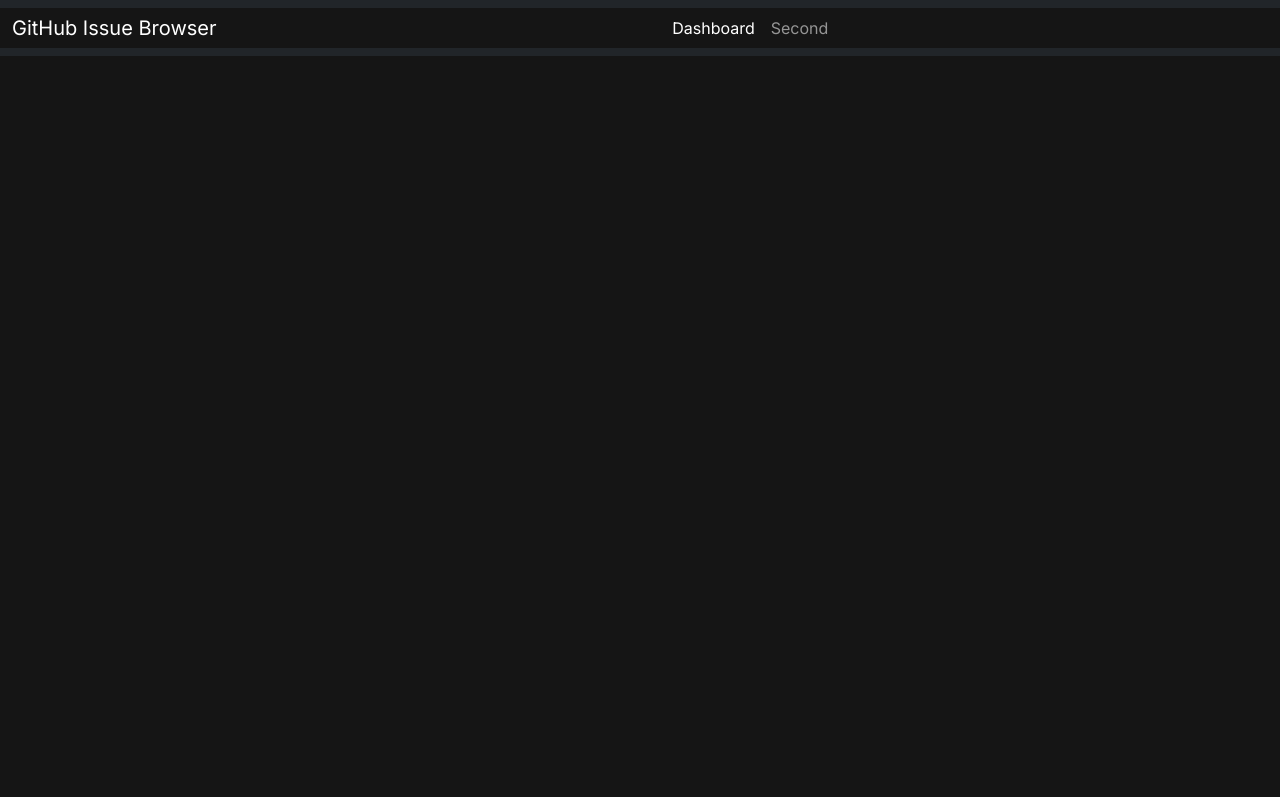
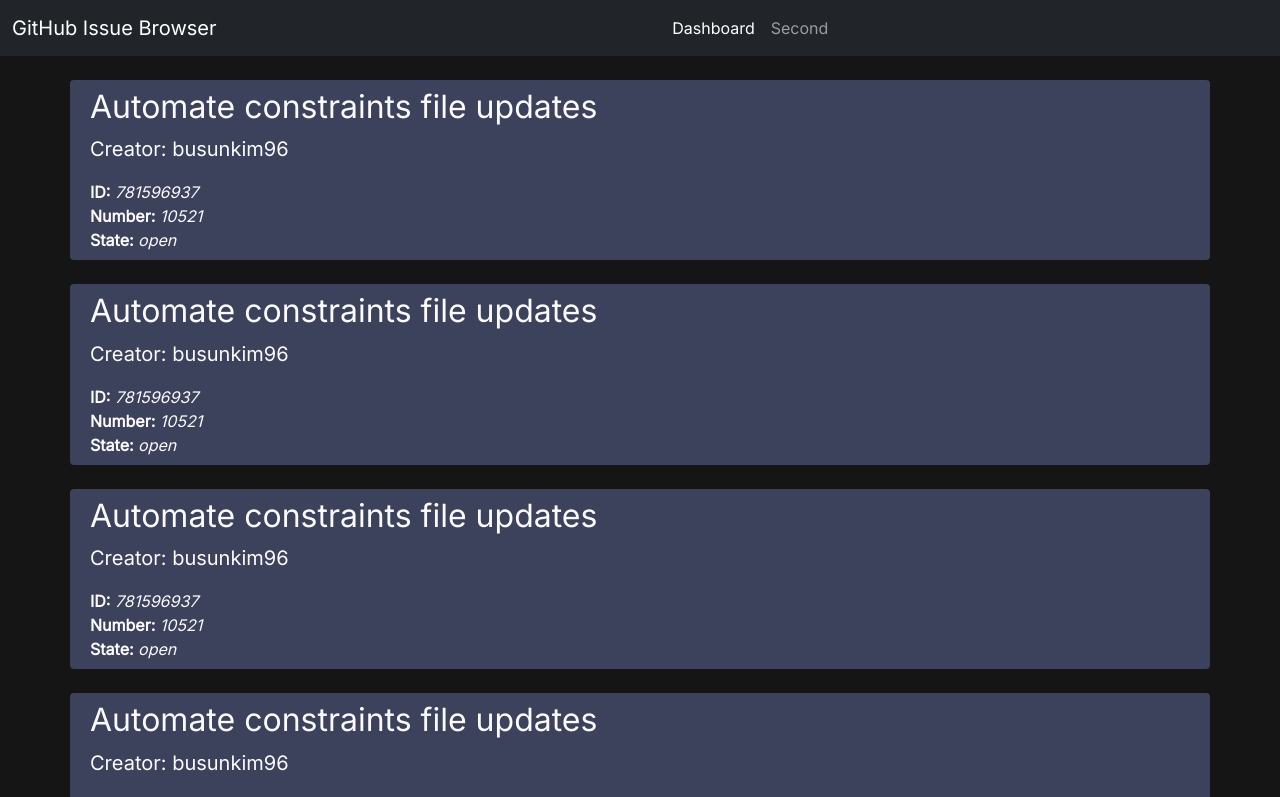
Before and after one commit to k-le/github-issue-browser, an Angular app: page /issues in a window 1280 px wide. Before the commit this address led to /. Shown: the top 797 px of the page. Built offline with nearby package versions, Linux system fonts and the light colour scheme.

Commit message:
Added ssubscriptions in RepoIssueComponent to fetch data; added styles to RepoIssueComponent; created mock issue data array

```diff
--- a/src/app/GitIssue.ts
+++ b/src/app/GitIssue.ts
@@ -1,5 +1,5 @@
 export interface GitIssue {
-  url: string;
+  html_url: string;
   id: number;
   number: number;
   title: string;
@@ -7,3 +7,51 @@ export interface GitIssue {
   state: string;
   timeCreated: string;
 }
+
+export const mockIssues: GitIssue[] = [
+  {
+    html_url: 'https://github.com/googleapis/google-cloud-python/issues/10521',
+    id: 781596937,
+    number: 10521,
+    title: 'Automate constraints file updates',
+    userLogin: 'busunkim96',
+    state: 'open',
+    timeCreated: '"2021-01-07T20:43:30Z"',
+  },
+  {
+    html_url: 'https://github.com/googleapis/google-cloud-python/issues/10521',
+    id: 781596937,
+    number: 10521,
+    title: 'Automate constraints file updates',
+    userLogin: 'busunkim96',
+    state: 'open',
+    timeCreated: '"2021-01-07T20:43:30Z"',
+  },
+  {
+    html_url: 'https://github.com/googleapis/google-cloud-python/issues/10521',
+    id: 781596937,
+    number: 10521,
+    title: 'Automate constraints file updates',
+    userLogin: 'busunkim96',
+    state: 'open',
+    timeCreated: '"2021-01-07T20:43:30Z"',
+  },
+  {
+    html_url: 'https://github.com/googleapis/google-cloud-python/issues/10521',
+    id: 781596937,
+    number: 10521,
+    title: 'Automate constraints file updates',
+    userLogin: 'busunkim96',
+    state: 'open',
+    timeCreated: '"2021-01-07T20:43:30Z"',
+  },
+  {
+    html_url: 'https://github.com/googleapis/google-cloud-python/issues/10521',
+    id: 781596937,
+    number: 10521,
+    title: 'Automate constraints file updates',
+    userLogin: 'busunkim96',
+    state: 'open',
+    timeCreated: '"2021-01-07T20:43:30Z"',
+  },
+];
--- a/src/app/app-routing.module.ts
+++ b/src/app/app-routing.module.ts
@@ -6,7 +6,7 @@ import { RepoIssuesComponent } from './repo-issues/repo-issues.component';
 
 const routes: Routes = [
   { path: 'dashboard', component: DashboardComponent },
-  { path: 'issues/:owner/:repo', component: RepoIssuesComponent },
+  { path: 'issues', component: RepoIssuesComponent },
 ];
 
 @NgModule({
--- a/src/app/app.component.css
+++ b/src/app/app.component.css
@@ -1,3 +1,4 @@
 main {
+  background-color: var(--black);
   min-height: 100vh;
 }
--- a/src/app/dashboard/dashboard.component.html
+++ b/src/app/dashboard/dashboard.component.html
@@ -19,7 +19,7 @@
         *ngIf="owner.invalid && (owner.dirty || owner.touched)"
         class="alert alert-danger"
       >
-        GitHub Owner is required and must be at least 1 character long.
+        GitHub Owner must be at least 1 character long.
       </div>
       <div class="form-group mb-3">
         <label for="repo" class="form-label required">GitHub Repository:</label>
@@ -36,7 +36,7 @@
         *ngIf="repo.invalid && (repo.dirty || repo.touched)"
         class="alert alert-danger"
       >
-        GitHub Repository is required and must be at least 1 character long.
+        GitHub Repository must be at least 1 character long.
       </div>
       <div>
         <button
--- a/src/app/dashboard/dashboard.component.ts
+++ b/src/app/dashboard/dashboard.component.ts
@@ -14,8 +14,8 @@ import { GitIssue } from '../GitIssue';
 })
 export class DashboardComponent implements OnInit {
   gitInfoForm = this.formBuilder.group({
-    owner: ['', [Validators.required, Validators.minLength(1)]],
-    repo: ['', [Validators.required, Validators.minLength(1)]],
+    owner: ['', [Validators.required]],
+    repo: ['', [Validators.required]],
   });
 
   constructor(
@@ -39,11 +39,10 @@ export class DashboardComponent implements OnInit {
     const gitRepo: string = this.gitInfoForm.value.repo;
 
     if (this.gitInfoForm.valid) {
-      window.alert(`Searching:
-    Owner: ${gitOwner}
-    Repo: ${gitRepo}`);
-      this.router.navigateByUrl(`/issues/${gitOwner}/${gitRepo}`);
       this.gitInfoForm.reset();
+      this.router.navigate(['/issues'], {
+        queryParams: { gitOwner: gitOwner, gitRepo: gitRepo },
+      });
     }
   }
 }
--- a/src/app/git-hub-api.service.ts
+++ b/src/app/git-hub-api.service.ts
@@ -1,10 +1,10 @@
 import { Injectable } from '@angular/core';
 import { HttpClient } from '@angular/common/http';
 
-import { Observable, throwError } from 'rxjs';
-import { catchError, retry, map } from 'rxjs/operators';
+import { Observable, of, throwError } from 'rxjs';
+import { catchError, retry, map, tap } from 'rxjs/operators';
 
-import { GitIssue } from './GitIssue';
+import { GitIssue, mockIssues } from './GitIssue';
 
 @Injectable({
   providedIn: 'root',
@@ -14,8 +14,8 @@ export class GitHubAPIService {
 
   /**
    * Creates the GitHub API URL for a desired GitHub owner and repository.
-   * @param owner Owner of GitHub repository.
-   * @param repo Designated GitHub repository.
+   * @param owner - Owner of GitHub repository.
+   * @param repo - Designated GitHub repository.
    * @returns Endpoint URL of GitHub API to fetch data from.
    */
   private getIssuesURL(owner: string, repo: string): string {
@@ -24,12 +24,36 @@ export class GitHubAPIService {
   }
 
   /**
+   * Handle the HTTP operation that failed.
+   * Let the app continue.
+   * @param operation - Name of the operation that failed.
+   * @param result - Optional value to return as the observable result.
+   */
+  private handleError<T>(operation = 'operation', result?: T) {
+    return (error: any): Observable<T> => {
+      // Log to the console (but we want to send the error to a logging infrastructure).
+      console.error(error);
+
+      // Allow the app to keep running by returning an empty result.
+      return of(result as T);
+    };
+  }
+
+  /**
    * GET GitHub Issues from the GitHub API.
-   * @param issueUrl Endpoint URL of GitHub API to fetch issues from.
-   * @returns Observable of type GitIssue that contains all issues fetched from the repository.
+   * @param issueUrl - Endpoint URL of GitHub API to fetch issues from.
+   * @returns - Observable of type GitIssue that contains all issues fetched from the repository.
    */
+  // getGitHubIssues(owner: string, repo: string): Observable<GitIssue[]> {
+  //   const repoIssuesUrl: string = this.getIssuesURL(owner, repo);
+  //   return this.http.get<GitIssue[]>(repoIssuesUrl).pipe(
+  //     tap((_) => window.alert(`Fetched issues from /${owner}/${repo}`)),
+  //     catchError(this.handleError<GitIssue[]>('getGitHubIssues', []))
+  //   );
+  // }
+
   getGitHubIssues(owner: string, repo: string): Observable<GitIssue[]> {
-    const repoIssuesUrl: string = this.getIssuesURL(owner, repo);
-    return this.http.get<GitIssue[]>(repoIssuesUrl);
+    const issues = of(mockIssues);
+    return issues;
   }
 }
--- a/src/app/repo-issues/repo-issues.component.css
+++ b/src/app/repo-issues/repo-issues.component.css
@@ -0,0 +1,49 @@
+a {
+  text-decoration: none;
+}
+
+.issue-box {
+  background-color: var(--grey-blue);
+  border-radius: 4px;
+  transition-duration: 200ms;
+}
+
+.issue-box a {
+  color: var(--lightest-purple);
+  display: inline-block;
+  position: relative;
+}
+
+.issue-box a::after {
+  content: "";
+  position: absolute;
+  bottom: 5%;
+  left: 0;
+  width: 100%;
+  height: 0.1rem;
+  background-color: var(--light-purple);
+  opacity: 1;
+  transform: scale(0);
+  transform-origin: center;
+  transition: transform 500ms;
+}
+
+.issue-box a:hover::after,
+.issue-box a:focus::after {
+  transform: scale(1);
+}
+
+.issue-box:hover {
+  background-color: var(--dark-gb);
+  cursor: pointer;
+}
+
+.issue-content {
+  box-sizing: border-box;
+  padding: 8px;
+}
+
+.issue-creator {
+  font-size: 1.25rem;
+  transition: 100ms;
+}
--- a/src/app/repo-issues/repo-issues.component.html
+++ b/src/app/repo-issues/repo-issues.component.html
@@ -1 +1,23 @@
-<p>repo-issues works!</p>
+<a *ngFor="let issue of gitIssues" [attr.href]="issue.html_url" target="_blank">
+  <div class="container issue-box mt-4">
+    <div class="issue-content">
+      <h2>
+        <a [attr.href]="issue.html_url" target="_blank">{{ issue.title }}</a>
+      </h2>
+      <p class="issue-creator">
+        <a [attr.href]="'https://github.com/' + issue.userLogin" target="_blank"
+          >Creator: {{ issue.userLogin }}</a
+        >
+      </p>
+      <div>
+        <strong>ID: </strong><i>{{ issue.id }}</i>
+      </div>
+      <div>
+        <strong>Number: </strong><i>{{ issue.number }}</i>
+      </div>
+      <div>
+        <strong>State: </strong><i>{{ issue.state }}</i>
+      </div>
+    </div>
+  </div>
+</a>
--- a/src/app/repo-issues/repo-issues.component.ts
+++ b/src/app/repo-issues/repo-issues.component.ts
@@ -1,8 +1,10 @@
-import { Component, OnInit } from '@angular/core';
-import { ActivatedRoute } from '@angular/router';
+import { Component, OnInit, OnDestroy } from '@angular/core';
+import { ActivatedRoute, Router, ParamMap } from '@angular/router';
 import { Location } from '@angular/common';
+import { Subscription } from 'rxjs';
 
 import { GitHubAPIService } from '../git-hub-api.service';
+import { GitIssue } from '../GitIssue';
 
 @Component({
   selector: 'app-repo-issues',
@@ -10,11 +12,30 @@ import { GitHubAPIService } from '../git-hub-api.service';
   styleUrls: ['./repo-issues.component.css'],
 })
 export class RepoIssuesComponent implements OnInit {
+  gitOwner: string;
+  gitRepo: string;
+  gitIssues: GitIssue[];
+  subscription: Subscription;
+
   constructor(
     private route: ActivatedRoute,
     private location: Location,
     private gitAPIService: GitHubAPIService
   ) {}
 
-  ngOnInit(): void {}
+  ngOnInit(): void {
+    this.route.queryParams.subscribe((params) => {
+      this.gitOwner = params['gitOwner'];
+      this.gitRepo = params['gitRepo'];
+    });
+
+    // Subscribe to the method that fetches GitHub Issues and store the return Subscription value to unsubscribe later.
+    this.subscription = this.gitAPIService
+      .getGitHubIssues(this.gitOwner, this.gitRepo)
+      .subscribe((issues) => (this.gitIssues = issues));
+  }
+
+  ngOnDestroy(): void {
+    this.subscription.unsubscribe();
+  }
 }
--- a/src/styles.css
+++ b/src/styles.css
@@ -6,13 +6,14 @@
 * {
   font-family: "Inter", sans-serif;
   margin: 0px auto;
-  background-color: var(--black);
   color: var(--lightest-purple);
 }
 
 :root {
   --black: #151515;
+  --grey-blue: #3c415c;
+  --dark-gb: #2d3146;
   --purple: #4f3b78;
-  --grey-blue: #3c415c;
+  --light-purple: #9555cd;
   --lightest-purple: #fbfaff;
 }
```
